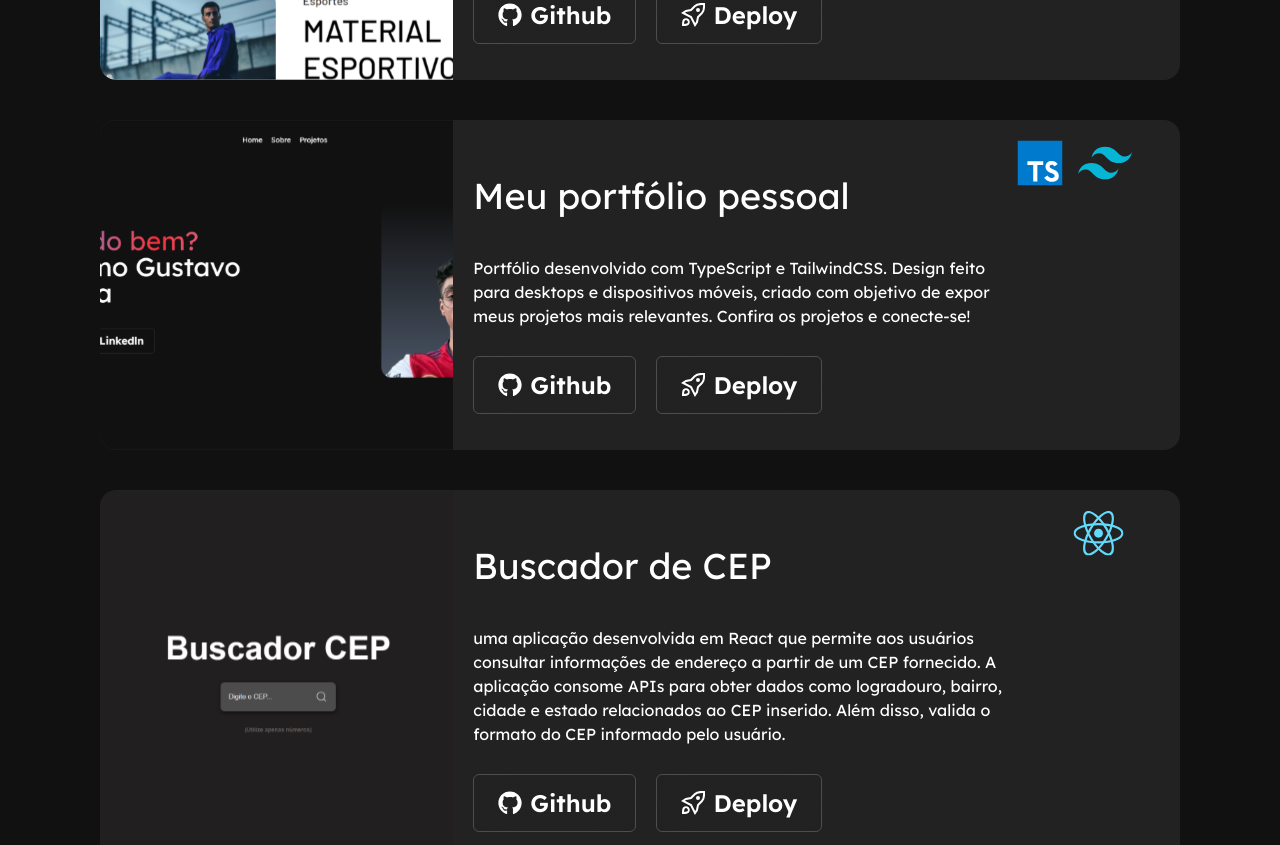
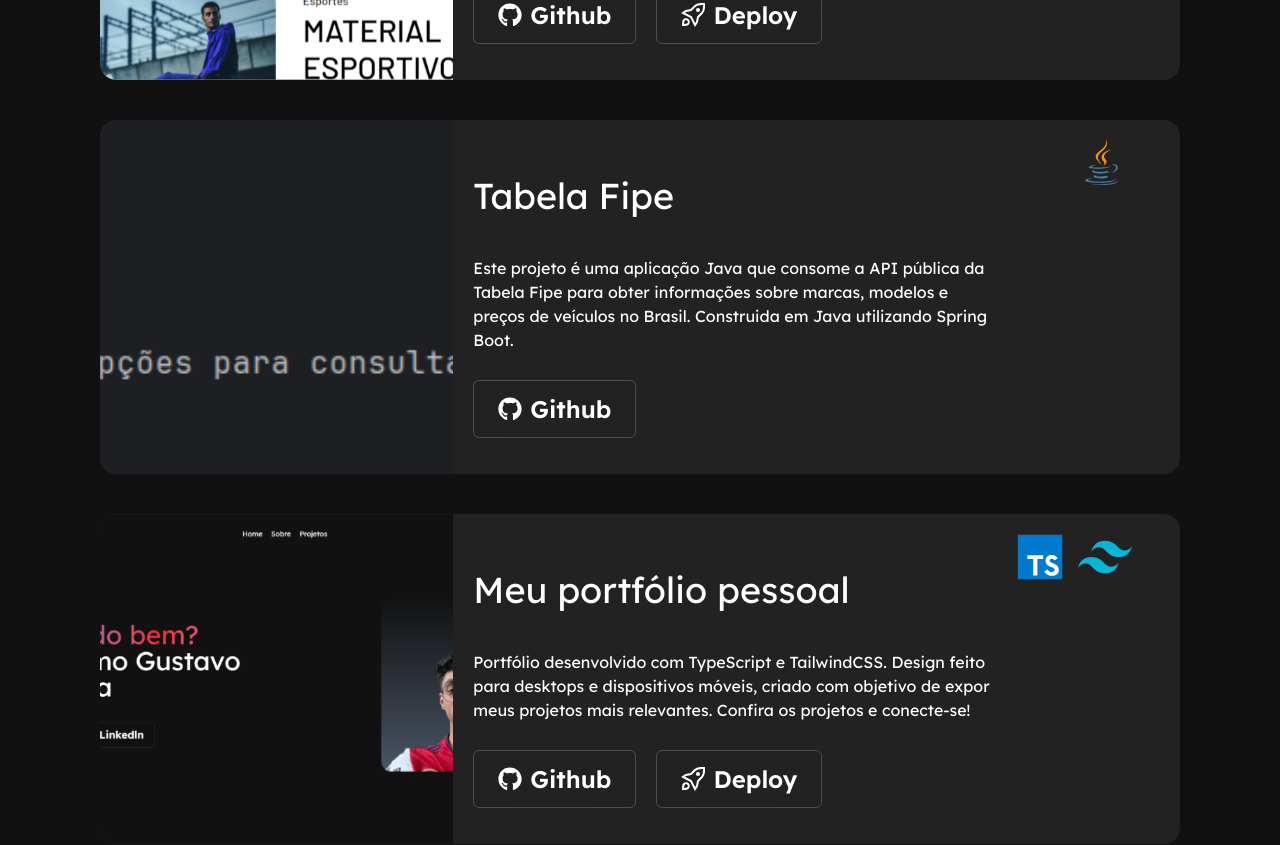
Before and after one commit to Berla1/portfolio, a React (Vite) app: page / in a window 1280 px wide. Shown: the part 3320-4165 px from the top of the page. Built offline with nearby package versions, Linux system fonts and the light colour scheme; a web font is replaced by a local one.

Commit message:
adicionando mais dois projetos

```diff
--- a/src/components/Projetos/index.tsx
+++ b/src/components/Projetos/index.tsx
@@ -6,6 +6,8 @@ import capaLandingPage from "../../assets/imagens-projetos/capa-landing-page.svg
 import capaMahindra from "../../assets/imagens-projetos/capa-mahindra.svg";
 import capaBuscador from "../../assets/imagens-projetos/capa-buscador-cep.svg";
 import capaRush from "../../assets/imagens-projetos/capa-rush.svg";
+import capaJavaCrud from "../../assets/imagens-projetos/capa-java-crud.svg";
+import capaTabelaFipe from "../../assets/imagens-projetos/capa-tabela-fipe.svg";
 import CMais from "../../assets/tecnologias/logo-c++.svg";
 import TypeScript from "../../assets/tecnologias/logo-typescript.svg";
 import TailwindCSS from "../../assets/tecnologias/logo-tailwind.svg";
@@ -73,6 +75,15 @@ const Projetos = () => {
         />
 
         <CardProjeto
+          fotoProjeto={capaTabelaFipe}
+          nomeProjeto="Tabela Fipe"
+          descricaoProjeto="Este projeto é uma aplicação Java que consome a API pública da Tabela Fipe para obter informações sobre marcas, modelos e preços de veículos no Brasil. Construida em Java utilizando Spring Boot."
+          githubBotao={false}
+          githubLink="https://github.com/Berla1/tabela-fipe"
+          tecnologia1={Java}
+        />
+
+        <CardProjeto
           fotoProjeto={capaPortfolio}
           nomeProjeto="Meu portfólio pessoal"
           descricaoProjeto="Portfólio desenvolvido com TypeScript e TailwindCSS.
@@ -83,6 +94,15 @@ const Projetos = () => {
           deployLink="https://portfolio-git-main-berlas-projects.vercel.app"
           githubBotao={false}
           githubLink="https://github.com/Berla1/portfolio"
+        />
+
+        <CardProjeto
+          fotoProjeto={capaJavaCrud}
+          nomeProjeto="CRUD em Java"
+          descricaoProjeto="Um projeto Java que implementa operações básicas de CRUD (Create, Read, Update, Delete) utilizando um banco de dados MySQL. Este repositório é ideal para quem deseja aprender como manipular dados em Java com JDBC."
+          tecnologia1={Java}
+          githubBotao={false}
+          githubLink="https://github.com/Berla1/java-CRUD"
         />
 
         <CardProjeto
```
Also changed, not shown: src/assets/imagens-projetos/capa-java-crud.svg (added), src/assets/imagens-projetos/capa-tabela-fipe.svg (added).
